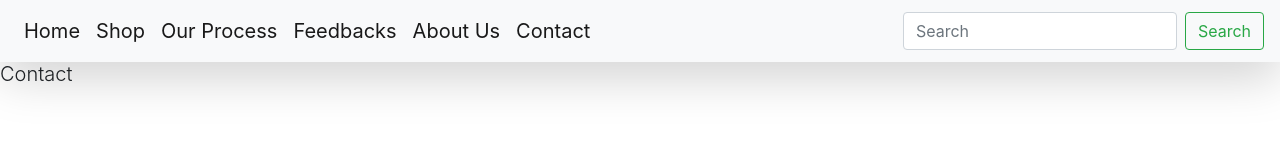
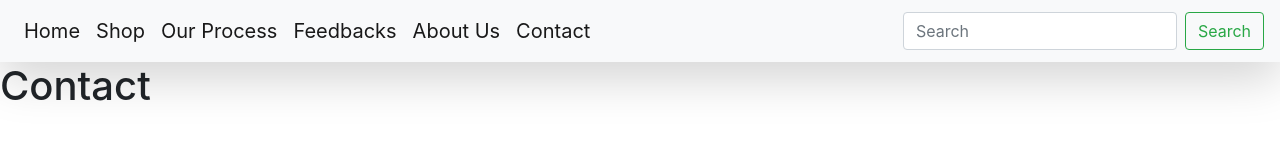
Before and after one commit to icode365/Gargee-Ent.-Web-App.-, a plain HTML site: page Project/Contact.html in a window 1280 px wide. Drawn offline with nearby package versions, Linux system fonts and the light colour scheme.

Commit message:
Heading Changed

```diff
--- a/Project/Contact.html
+++ b/Project/Contact.html
@@ -45,7 +45,7 @@
             </div>
         </nav>
         <div>
-          <h1 class="lead">Contact</h1>
+          <h1>Contact</h1>
         </div>
     </body>
 </html>
```
